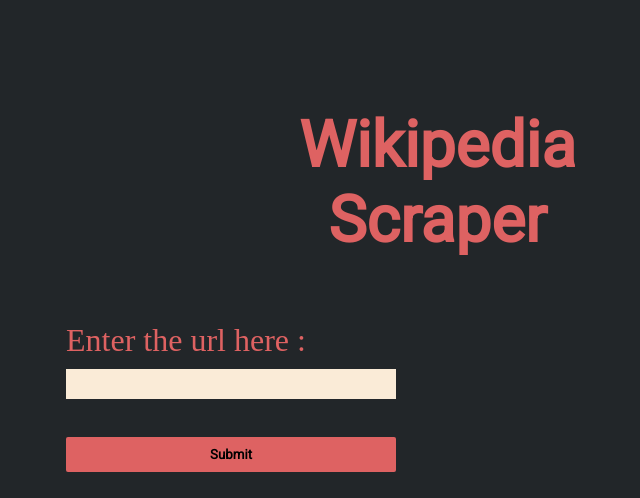
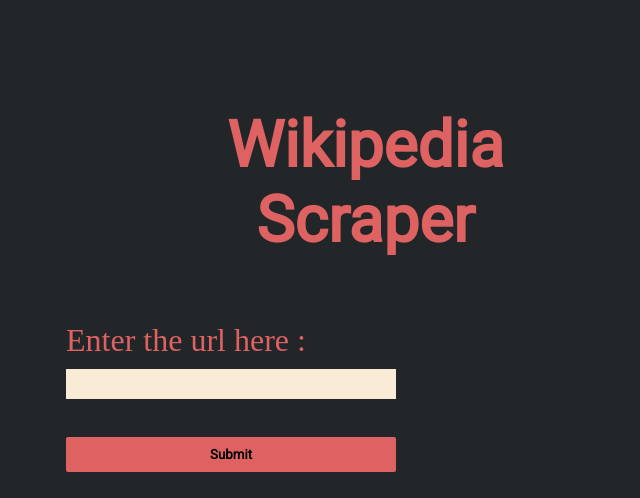
Before and after one commit to TanmayThaker/Wikipedia-Scraper, a Flask app: page / in a window 1280 px wide. Shown: the top 498 px of the page, without its empty margins (409-1049 px from the left). Run offline with Flask 2, Linux system fonts and the light colour scheme.

Commit message:
made changes in css

```diff
--- a/static/index.css
+++ b/static/index.css
@@ -11,9 +11,8 @@
 h1{
     color:#DE6262;
     text-align: center;
-    margin: 100px 700px;
+    margin: 100px 628px;
     position: absolute;
-    font-family: Arial, Helvetica, sans-serif;
     font-family: 'Roboto', sans-serif;
     font-size: 4rem;
 }
```
